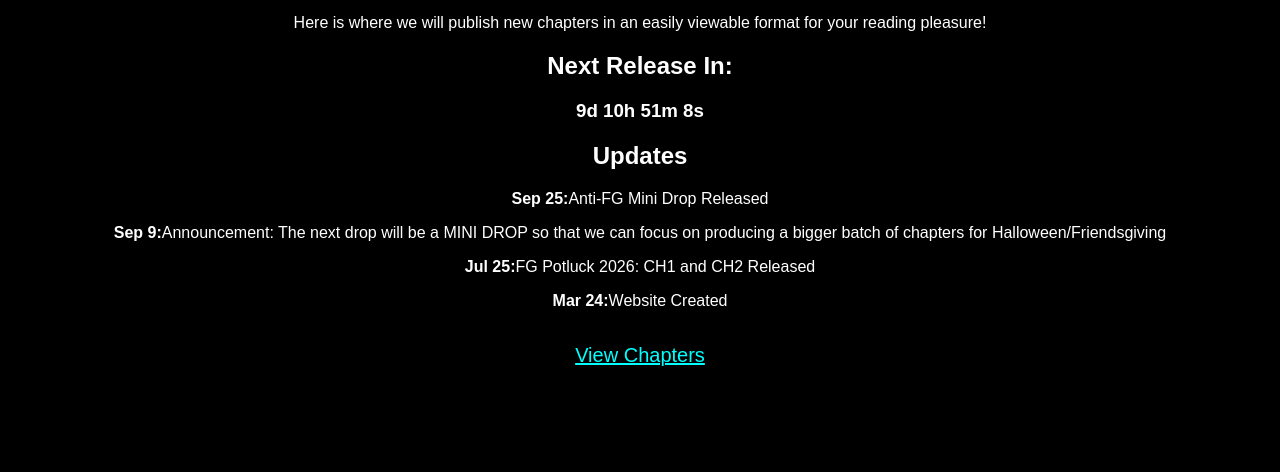
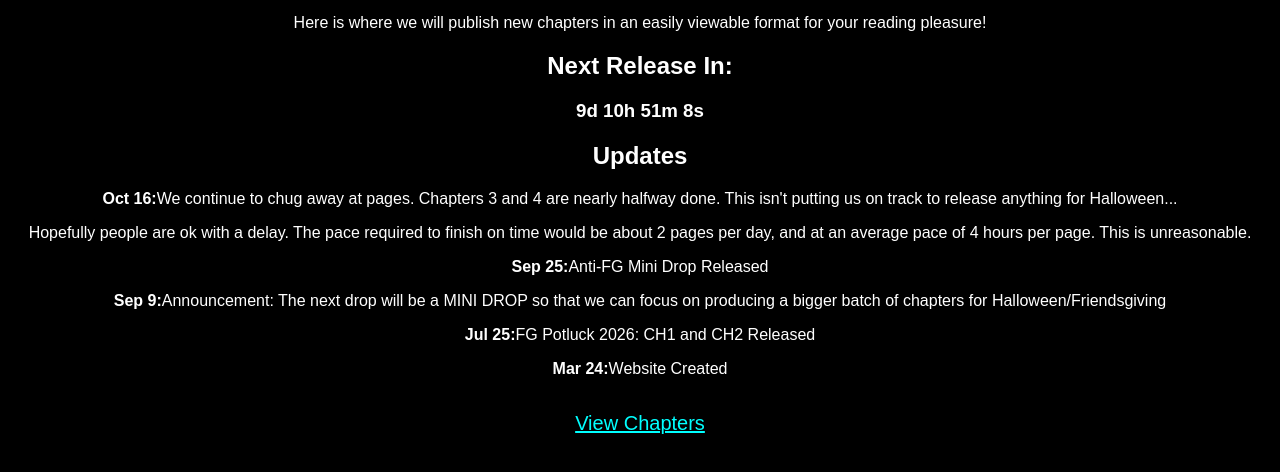
Before and after one commit to fg-chronicles/fg-chronicles, a plain HTML site: page index.html in a window 1280 px wide. Shown: the part 100-572 px from the top of the page. Drawn offline with Linux system fonts and the light colour scheme.

Commit message:
Add October 16 update on project status
Added updates for October 16 regarding project progress and pacing.

```diff
--- a/index.html
+++ b/index.html
@@ -75,6 +75,8 @@ setInterval(updateCountdown, 1000);
 
 <div class="updates">
     <p><b></b></p>
+    <p><b>Oct 16:</b>We continue to chug away at pages. Chapters 3 and 4 are nearly halfway done. This isn't putting us on track to release anything for Halloween...</p>
+    <p>Hopefully people are ok with a delay. The pace required to finish on time would be about 2 pages per day, and at an average pace of 4 hours per page. This is unreasonable.</p>
     <p><b>Sep 25:</b>Anti-FG Mini Drop Released</p>
     <p><b>Sep 9:</b>Announcement: The next drop will be a MINI DROP so that we can focus on producing a bigger batch of chapters for Halloween/Friendsgiving</p>
     <p><b>Jul 25:</b>FG Potluck 2026: CH1 and CH2 Released</p>
```
